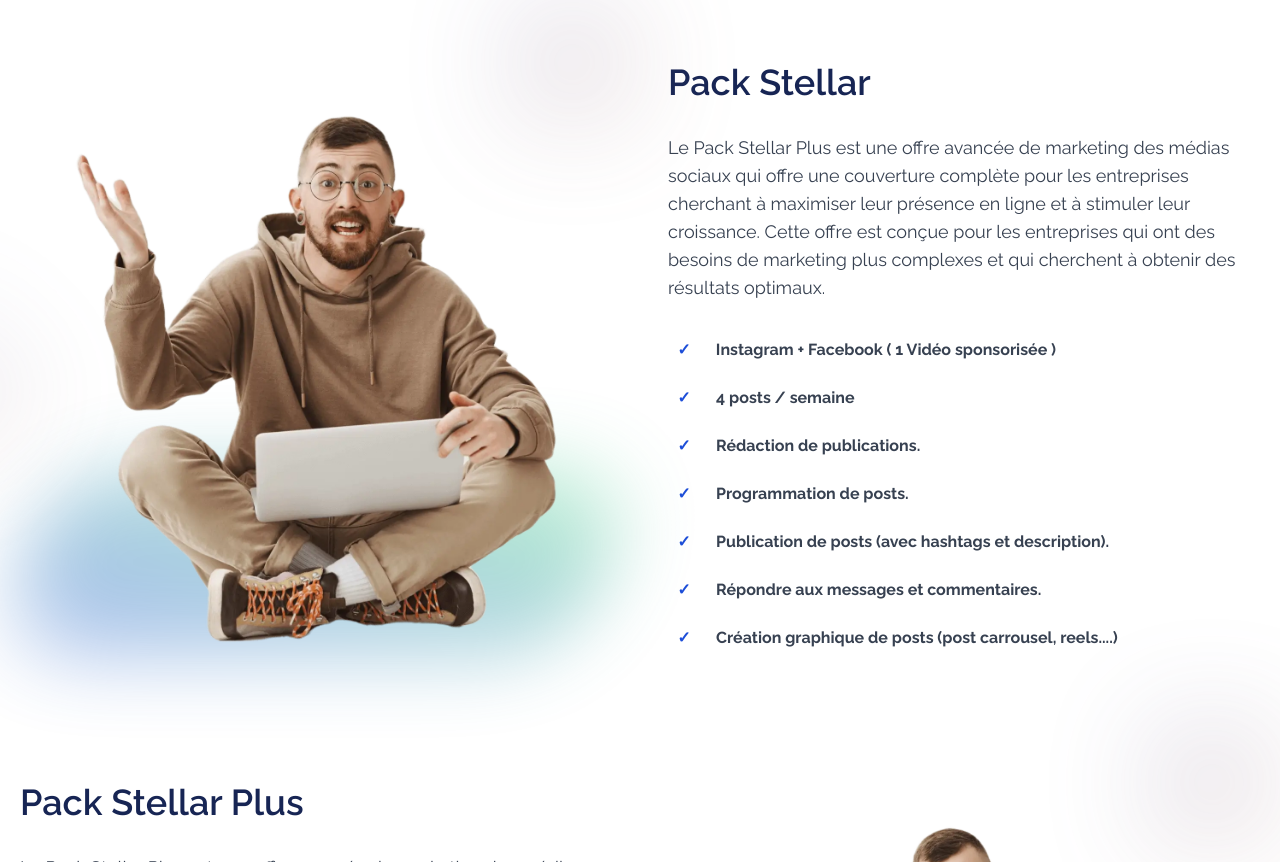
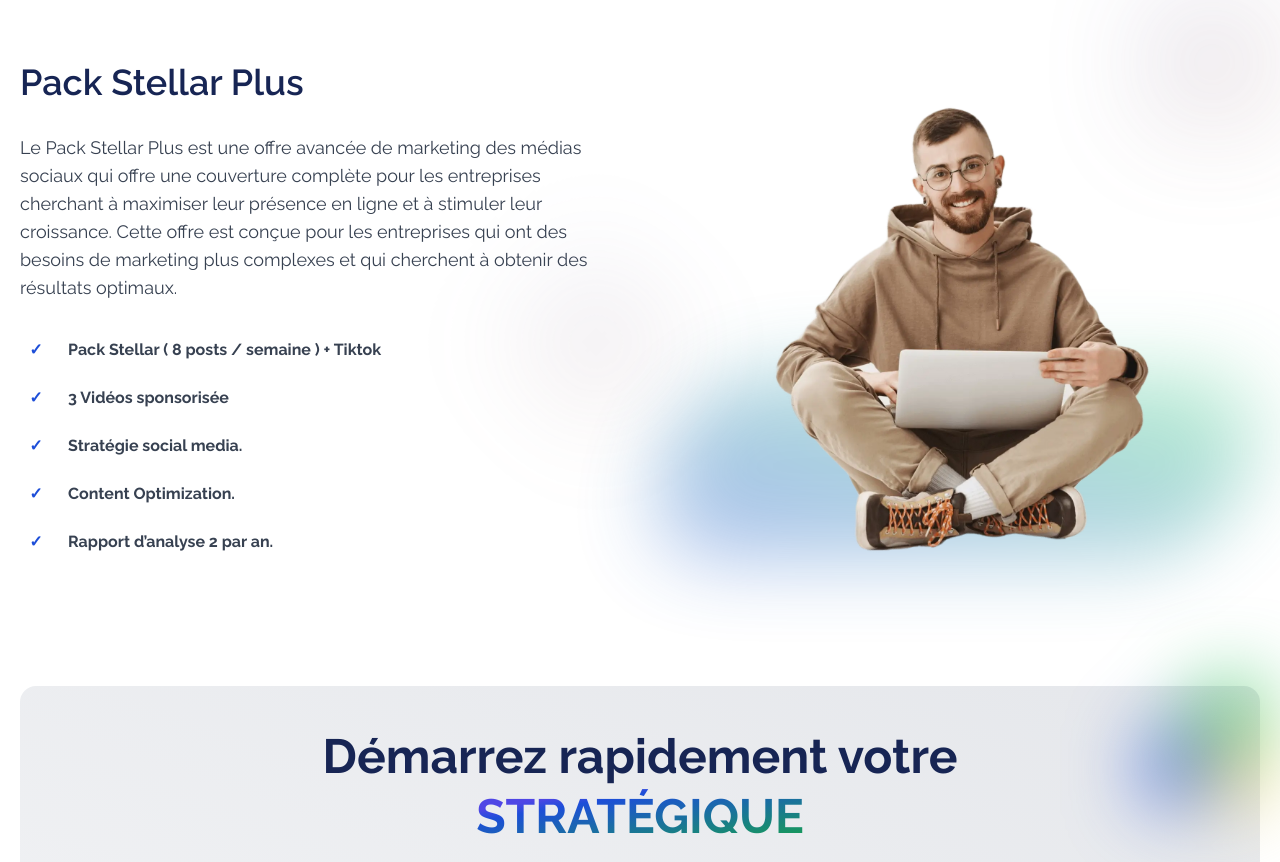
Before and after one commit to SimoBkr/pubwebmaroc, an Astro site: page / in a window 1280 px wide. Shown: the part 2581-3443 px from the top of the page. Built offline with nearby package versions, Linux system fonts and the light colour scheme; Astro itself is replaced by a stand-in of ours.

Commit message:
remove pack

```diff
--- a/src/components/sections/AboutUs.astro
+++ b/src/components/sections/AboutUs.astro
@@ -6,7 +6,7 @@
 
 ---
 
-<section id="packs">
+<!--<section id="packs">
     <Container className="flex flex-col midmd:flex-row gap-10 lg:gap-12">
         <div class="max-w-md mx-auto midmd:max-w-none lg:mx-0  lg:pr-10 xl:pr-2 flex-1 flex w-11/12 midmd:w-5/12 lg:w-1/2 midmd:h-auto">
             <div class="w-full h-80 sm:h-96 midmd:h-full relative">
@@ -54,4 +54,4 @@
             </ul>
         </div>
     </Container>
-</section>
+</section>-->
```
Also changed, not shown: 1 other file.
